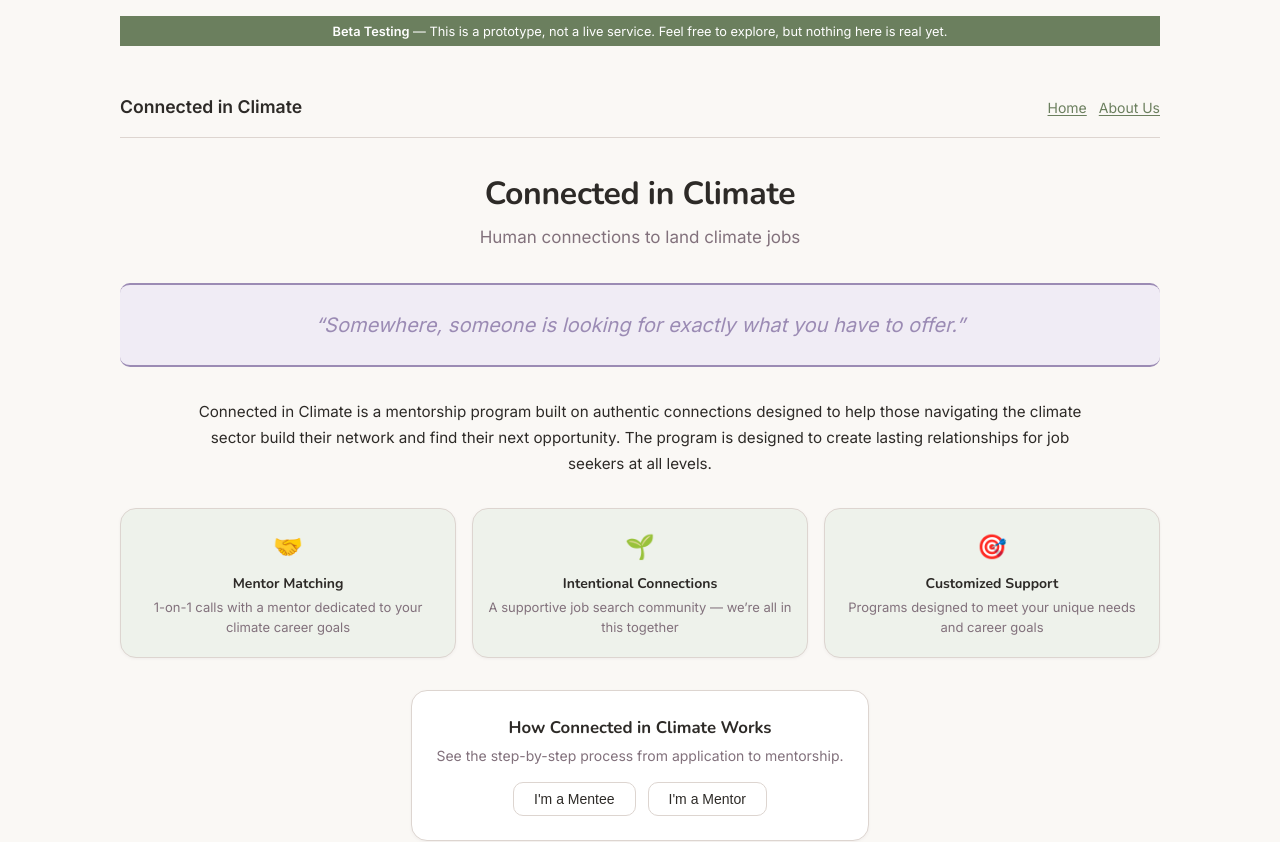
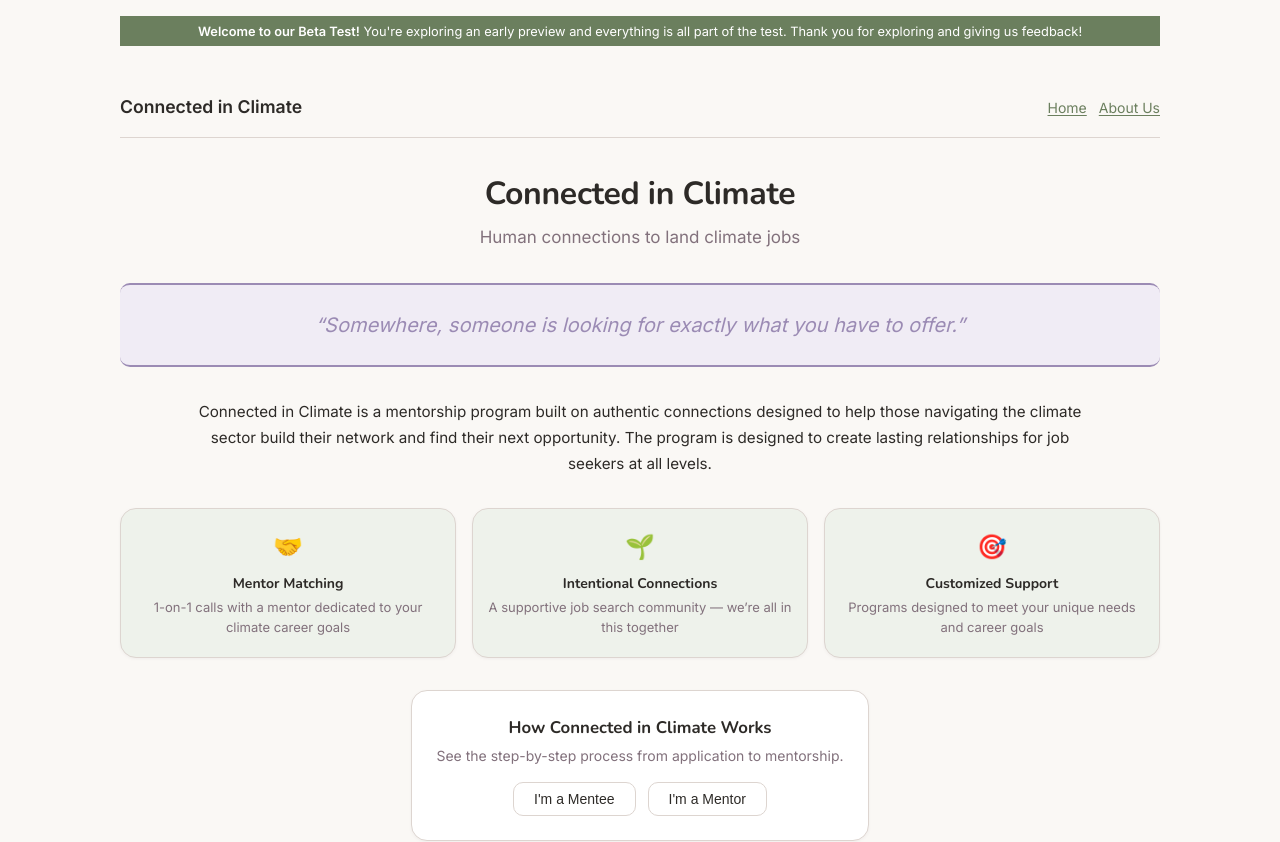
Before and after one commit to krzheng3150/connected-in-climate, a React (Vite) app in the folder client/: page / in a window 1280 px wide. Shown: the top 842 px of the page. Built offline with nearby package versions, Linux system fonts and the light colour scheme; no server answers.

Commit message:
Update beta banner to warmer, welcoming tone
Co-Authored-By: Claude Opus 4.6 <noreply@anthropic.com>

```diff
--- a/client/src/components/NavBar.jsx
+++ b/client/src/components/NavBar.jsx
@@ -22,7 +22,7 @@ export default function NavBar() {
     <>
     {!AUTH_ENABLED && (
       <div className="beta-banner">
-        <strong>Beta Testing</strong> — This is a prototype, not a live service. Feel free to explore, but nothing here is real yet.
+        <strong>Welcome to our Beta Test!</strong> You're exploring an early preview and everything is all part of the test. Thank you for exploring and giving us feedback!
       </div>
     )}
     <header className="page-header">
```
